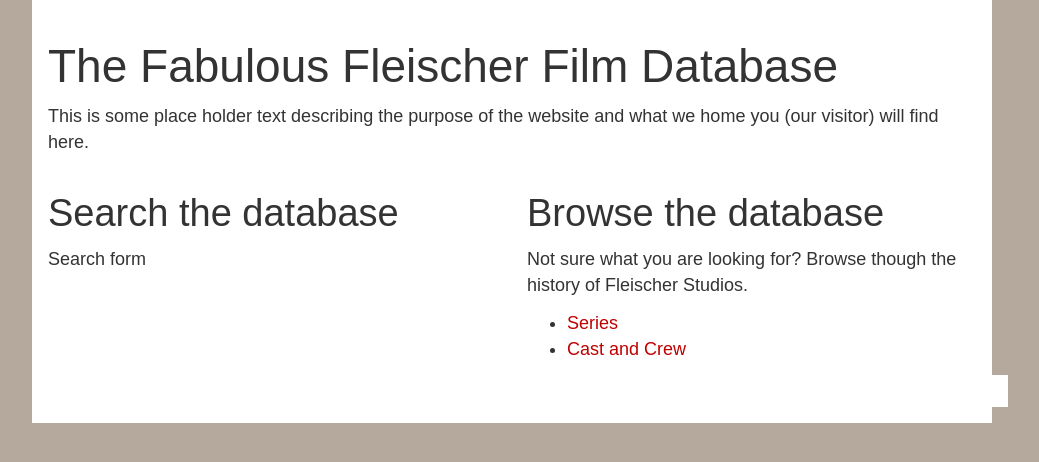
After one commit to nickdotreid/fleischer-films, a Django app: template films/templates/home.html in a window 1280 px wide. The commit adds this page. Shown: the top 462 px of the page, without its empty margins (128-1167 px from the left). Run offline with Django 3.2, Linux system fonts and the light colour scheme; the template is opened without the code that fills it, so the values that code supplies are empty; parts of the project's set-up code (start-up, migrations or seed data) failed here and were passed over; some libraries are stand-ins or nearby versions.

Commit message:
added more structure and basic colors

```diff
--- /dev/null
+++ b/films/templates/home.html
@@ -0,0 +1,18 @@
+{% extends "base.html" %}
+
+{% block content %}
+	<h1>The Fabulous Fleischer Film Database</h1>
+	<p>This is some place holder text describing the purpose of the website and what we home you (our visitor) will find here.</p>
+	<div class="row">
+		<div class="col-md-6">
+			<h2>Search the database</h2>
+			<p>Search form</p>
+		</div>
+		<div class="col-md-6">
+			<h2>Browse the database</h2>
+			<p>Not sure what you are looking for? Browse though the history of Fleischer Studios.</p>
+			<ul>
+				<li><a href="{% url 'series_list' %}">Series</a></li>
+				<li><a href="{% url 'person_list' %}">Cast and Crew</a></li>
+		</div>
+{% endblock content %}
--- a/films/urls.py
+++ b/films/urls.py
@@ -2,7 +2,9 @@ from django.conf.urls import patterns, include, url
 
 urlpatterns = patterns('films.views',
 	url(r'^person/(?P<person_id>\w+)','person', name="person_view"),
+	url(r'^person/','list_people', name="person_list"),
 	url(r'^film/(?P<film_id>\w+)','film', name="film_view"),
-	url(r'^series/(?P<series_id>\w+)','series'),
-	url(r'^','list_series'),
+	url(r'^series/(?P<series_id>\w+)','series', name="series_view"),
+	url(r'^series/','list_series', name="series_list"),
+	url(r'^','home'),
 )
--- a/fleischer_films/static/fleischer_studios/less/base.less
+++ b/fleischer_films/static/fleischer_studios/less/base.less
@@ -13,3 +13,8 @@
 	border-width:0px !important;
 	text-indent: 100px;
 }
+
+.container{
+	background-color:@backgroundColor;
+	padding:@spaceSize;
+}
--- a/fleischer_films/static/fleischer_studios/less/variables.less
+++ b/fleischer_films/static/fleischer_studios/less/variables.less
@@ -1,6 +1,6 @@
-@largeSize:	760px;
+@largeSize:	960px;
 
-@spaceSize:	14px;
+@spaceSize:	16px;
 
 // COLORS
 @blue: #10324d;
@@ -19,7 +19,7 @@
 @link-hover-color:      darken(@link-color, 15%);
 
 @backgroundColor: #FFFFFF;
-@body-bg: @backgroundColor;
+@body-bg: #b5a99d;
 @secondaryBackgroundColor: #DBDBDB;
 
 // TYPOGRAPHY
```
Also changed, not shown: films/templates/person/list.html (added, +10 -0 lines), films/views.py (+9 -0 lines), fleischer_films/static/fleischer_studios/css/styles.css.
